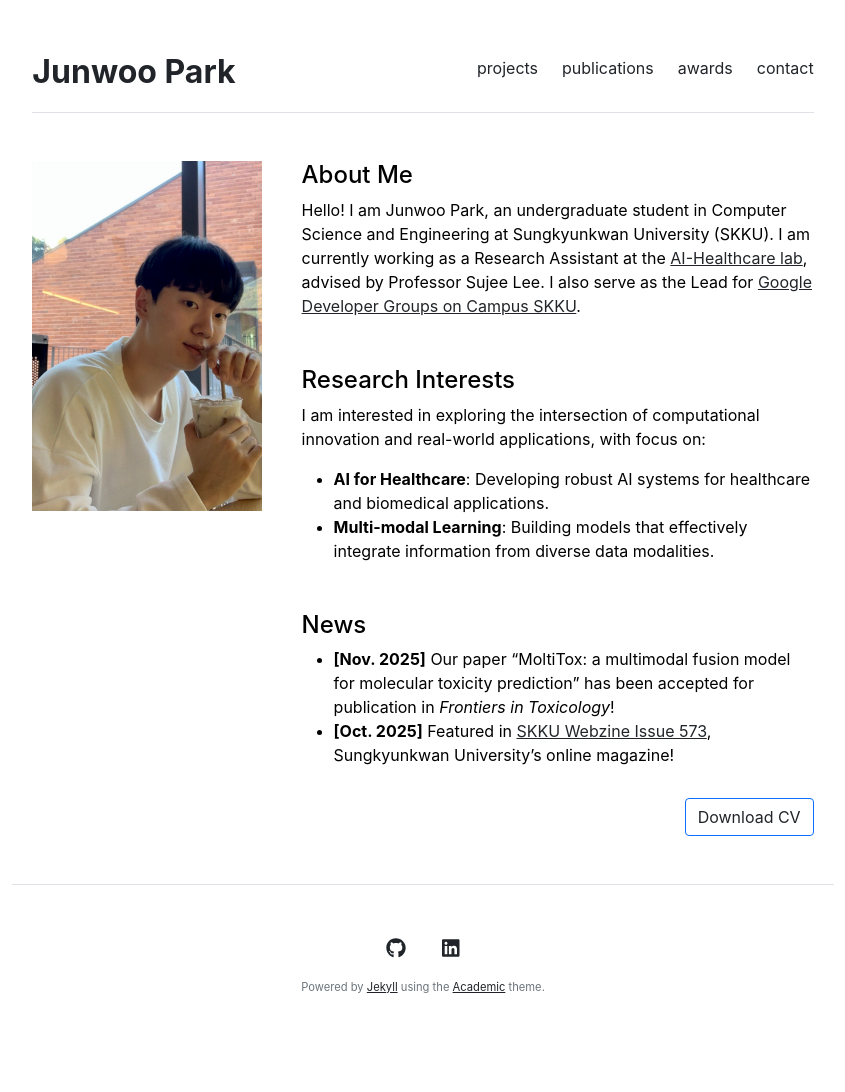
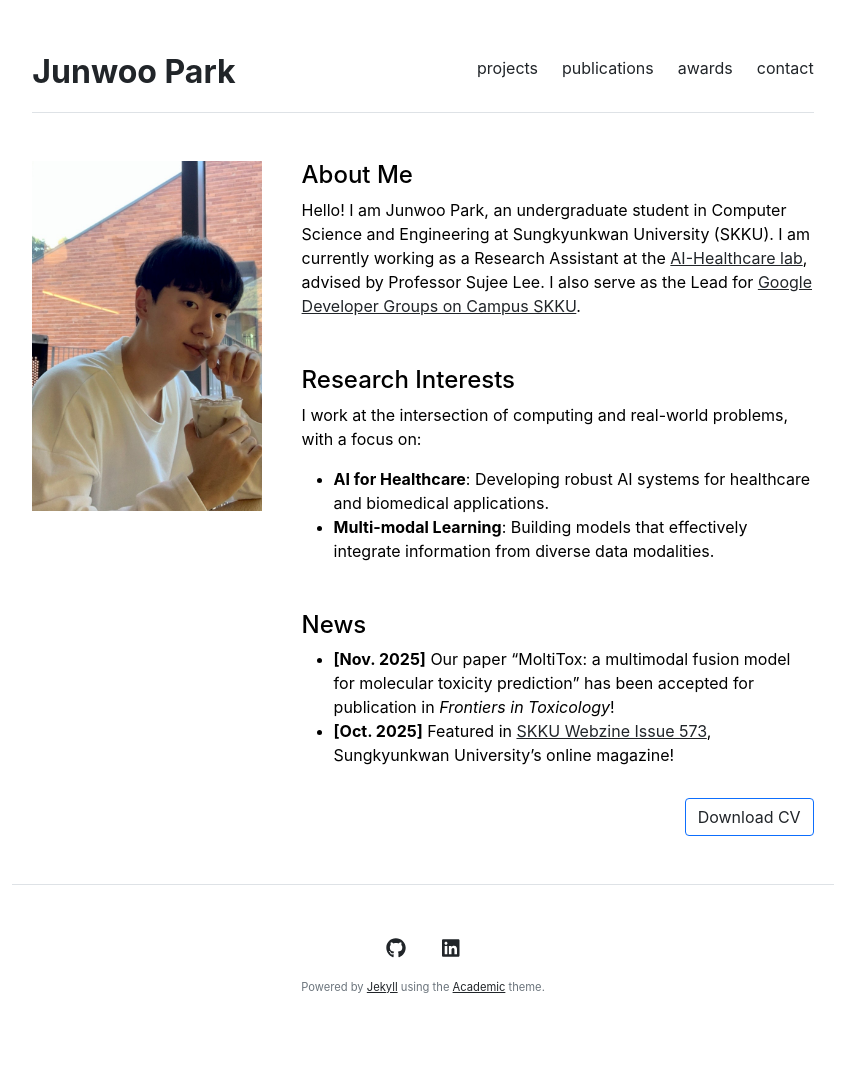
Before and after one commit to junwoop0/junwoop0.github.io, a Jekyll site: the page built from index.md, in a window 1280 px wide. Shown: the whole page, without its empty margins (217-1062 px from the left). Built offline with Jekyll 4.4.1, drawn with Linux system fonts in a browser that asks for light colours.

Commit message:
update profile

```diff
--- a/index.md
+++ b/index.md
@@ -9,7 +9,7 @@ Hello! I am Junwoo Park, an undergraduate student in Computer Science and Engine
 
 ## Research Interests
 
-I am interested in exploring the intersection of computational innovation and real-world applications, with focus on:
+I work at the intersection of computing and real-world problems, with a focus on:
 
 - **AI for Healthcare**: Developing robust AI systems for healthcare and biomedical applications.
 - **Multi-modal Learning**: Building models that effectively integrate information from diverse data modalities.
```
